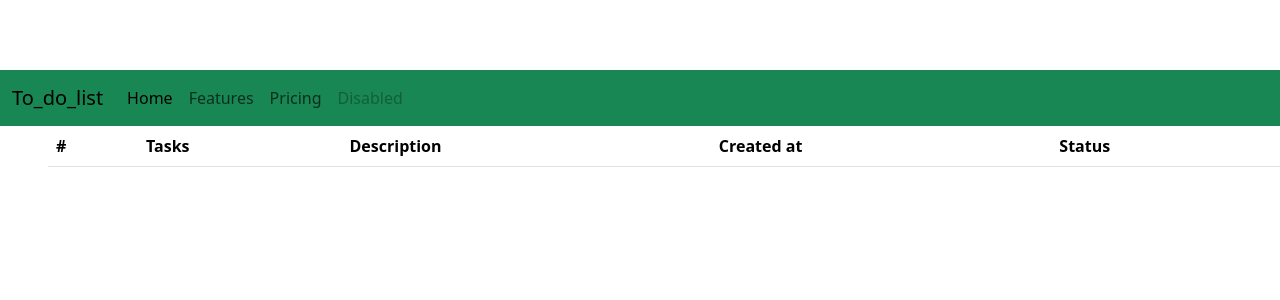
After one commit to Omid81895/Django-Practice-11, a Django app: page /todolists/main/ in a window 1280 px wide. The commit adds this page. Shown: the top 300 px of the page. Run offline with Django 5.2, Linux system fonts and the light colour scheme; lists and menus that the app fills with data are empty.

Commit message:
added main.html

```diff
--- a/blog_project/templates/base.html
+++ b/blog_project/templates/base.html
@@ -4,7 +4,7 @@
 <head>
     <meta charset="UTF-8">
     <meta name="viewport" content="width=device-width, initial-scale=1.0">
-    <title>Document</title>
+    {% block title %}{% endblock title %}
     <link href="https://cdn.jsdelivr.net/npm/bootstrap@5.3.0-alpha1/dist/css/bootstrap.min.css" rel="stylesheet">
     <link rel="stylesheet" href="{% static 'style.css' %}">
     {% block css %}{% endblock css %}
@@ -27,7 +27,8 @@
             </div>
         </div>
     </nav>
+    {% block content %}{% endblock content %}
 
-<script src="https://cdn.jsdelivr.net/npm/bootstrap@5.3.0-alpha1/dist/js/bootstrap.bundle.min.js"></script>
+    <script src="https://cdn.jsdelivr.net/npm/bootstrap@5.3.0-alpha1/dist/js/bootstrap.bundle.min.js"></script>
 </body>
 </html>
--- /dev/null
+++ b/blog_project/to_do_lists/templates/to_do_lists/main.html
@@ -0,0 +1,30 @@
+{%extends 'base.html'%}
+{% block title %}<title>Main</title>{% endblock title %}
+{%block content%}
+<div class="container-fluid">
+    <div class="row justify-content-center ps-5">
+    <table class="table">
+        <thead>
+            <tr>
+                <th scope="col">#</th>
+                <th scope="col">Tasks</th>
+                <th scope="col">Description</th>
+                <th scope="col">Created at</th>
+                <th scope="col">Status</th>
+            </tr>
+            <tbody>
+                {%for book in books%}
+                <tr>
+                    <th scope="row">{{forloop.counter}}</th>
+                    <td>{{book.title}}</td>
+                    <td>{{book.author_name}}</td>
+                    <td>{{book.published_year}}</td>
+                    <td>{{book.is_available}}</td>
+                </tr>
+                {%endfor%}
+            </tbody>
+        </thead>
+    </table>
+    </div>
+    </div>
+{%endblock content%}
```
